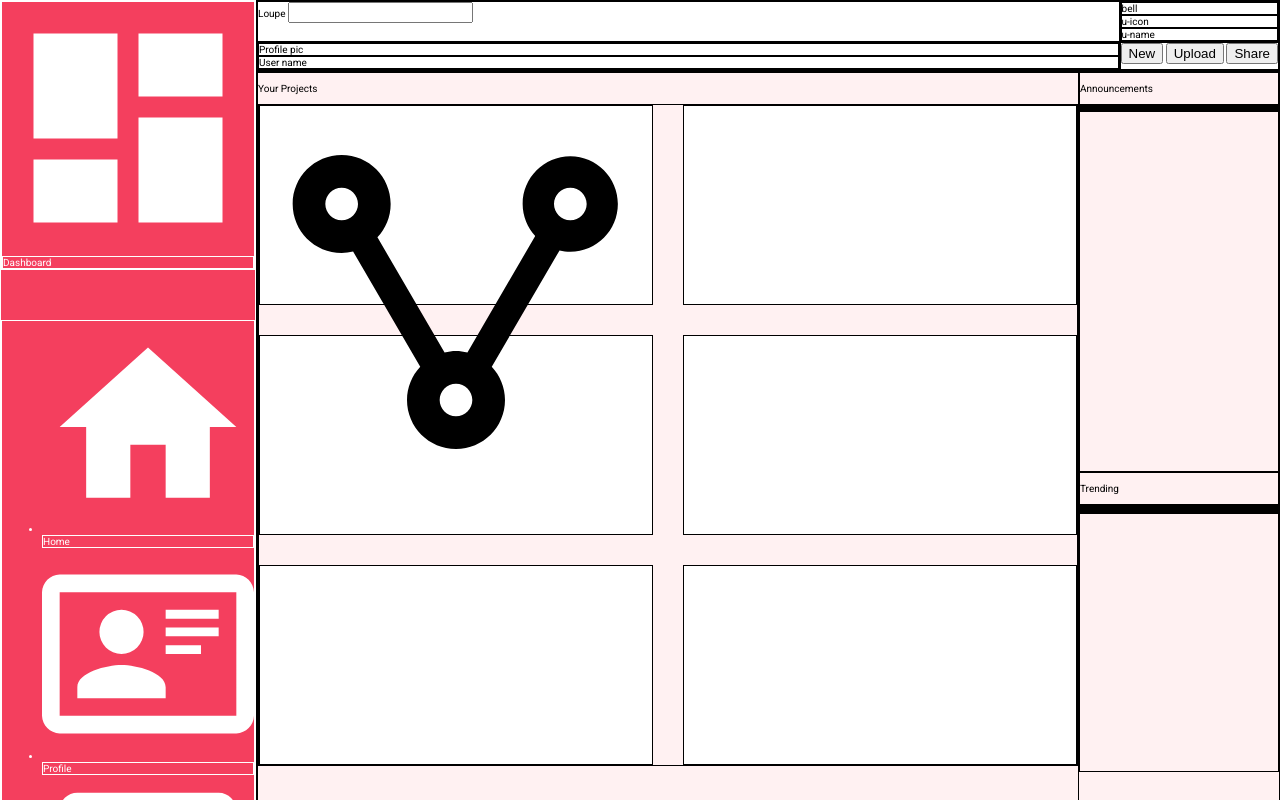
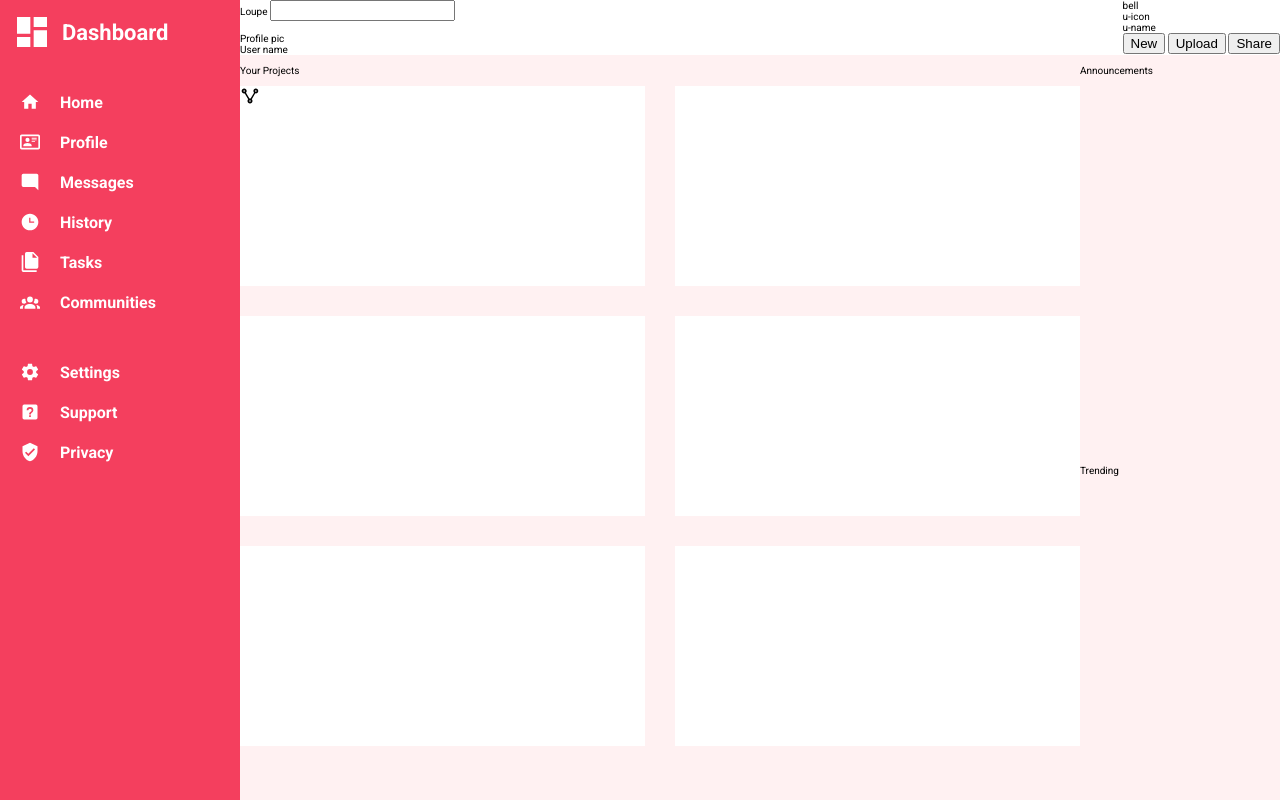
Before and after one commit to Daricio/admin-dashboard, a plain HTML site: page index.html in a window 1280 px wide. Shown: the top 800 px of the page. Drawn offline with Linux system fonts and the light colour scheme.

Commit message:
Add sidebar styling

```diff
--- a/index.html
+++ b/index.html
@@ -32,7 +32,7 @@
     </div>
     <div class="sidebar">
       <div class="branding">
-        <img src="img/view-dashboard.svg" alt="" class="icon">
+        <img src="img/view-dashboard.svg" alt="" class="icon logo">
         <div>Dashboard</div>
       </div>
       <nav class="nav">
@@ -83,7 +83,7 @@
         <p>Your Projects</p>
         <div class="projects-container">
           <div class="project">
-            <img src="img/share-variant-outline.svg" alt="" class="share">
+            <img src="img/share-variant-outline.svg" alt="" class="icon share">
           </div>
           <div class="project"></div>
           <div class="project"></div>
--- a/style.css
+++ b/style.css
@@ -16,18 +16,18 @@
   box-sizing: inherit;
 }
 
-/* TODO: fill some content, gather assets */
+/* TODO: sidebar styling */
 body {
   font-family: Roboto, sans-serif;
   margin: 0;
   min-height: 100vh;
   display: grid;
-  grid-template-columns: 1fr 4fr;
+  grid-template-columns: 240px 1fr;
   grid-template-rows: auto 1fr;
 }
 
 div, ul {
-  border: 1px solid;
+  /* border: 1px solid; */
 }
 
 .sidebar {
@@ -37,15 +37,51 @@ div, ul {
   gap: 4rem;
   align-content: start;
   color: var(--sidebar-font);
+  font-weight: bold;
+  font-size: 1.6rem;
 }
 
-.sidebar nav {
+.branding,
+.nav li {
   display: grid;
-  gap: 4rem;
+  grid-auto-flow: column;
+  justify-content: start;
+  align-items: center;
+}
+
+.branding {
+  font-size: 2.2rem;
+  gap: 1rem;
+  padding: 1.2rem 0 0 1.2rem;
+}
+
+.nav {
+  display: grid;
+  gap: 5rem;
+}
+
+.nav ul {
+  list-style: none;
+  padding: 0;
+  margin: 0;
+  display: grid;
+  gap: 2rem;
+}
+
+.icon {
+  width: 20px;
 }
 
 .sidebar .icon {
   filter: invert(100%) sepia(5%) saturate(21%) hue-rotate(225deg) brightness(107%) contrast(105%);
+}
+
+.nav .icon {
+  margin: 0 2rem;
+}
+
+.branding .logo {
+  width: 40px;
 }
 
 .header {
```
